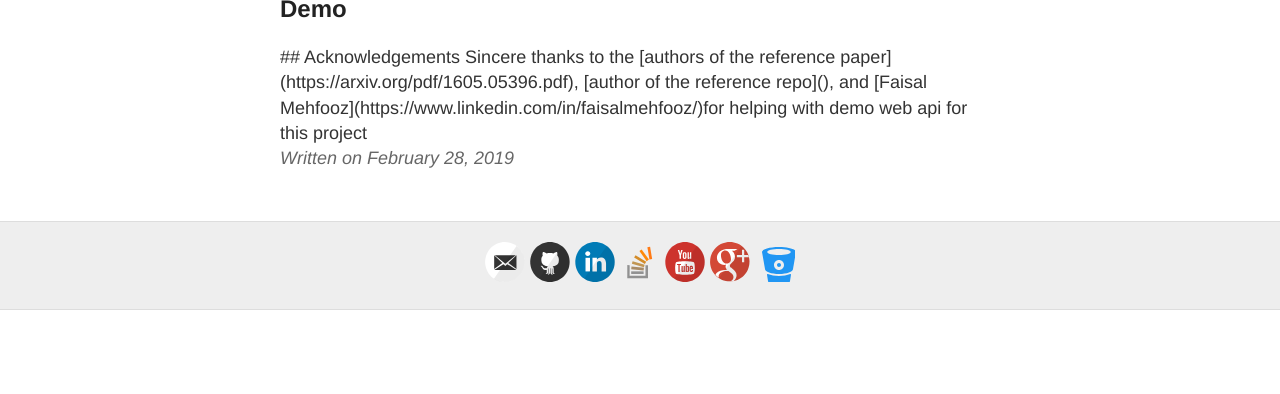
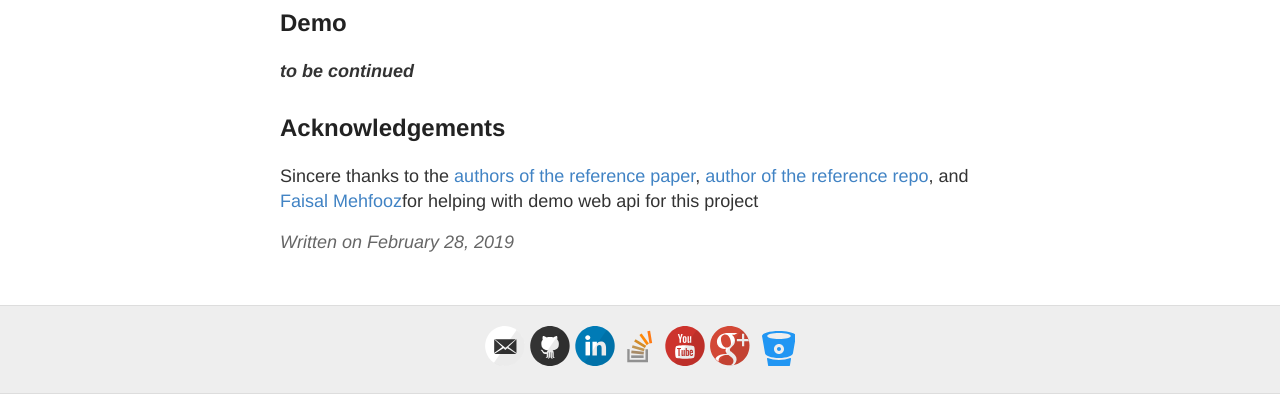
Before and after one commit to datashines/datashines.github.io, a Jekyll site: the page built from _posts/2019-02-28-Text-To-Image-Using-GANs.md, in a window 1280 px wide and 900 px high, scrolled down 1565 px, cut to the strip 506-900 px from the top of the window. Built offline with Jekyll 4.4.1, drawn with Linux system fonts in a browser that asks for light colours; comment, search, counter and statistics services are not loaded; before the commit the page ends 2381 px from its top, so only the background shows below that.

Commit message:
v2i blog 2

```diff
--- a/_posts/2019-02-28-Text-To-Image-Using-GANs.md
+++ b/_posts/2019-02-28-Text-To-Image-Using-GANs.md
@@ -25,6 +25,8 @@ for this task. This dataset consists of 8189 images of flowers from 102 differen
 categories.
 
 As for the textual part of the data, according to our reference paper:
+
+
 <code>
 For text features, we first pre-train a deep convolutionalrecurrent text encoder on
 structured joint embedding of
@@ -58,7 +60,7 @@ for example:
 
 ## Demo
 
-<to be continued>
+***to be continued***
 
 ## Acknowledgements
 
```
